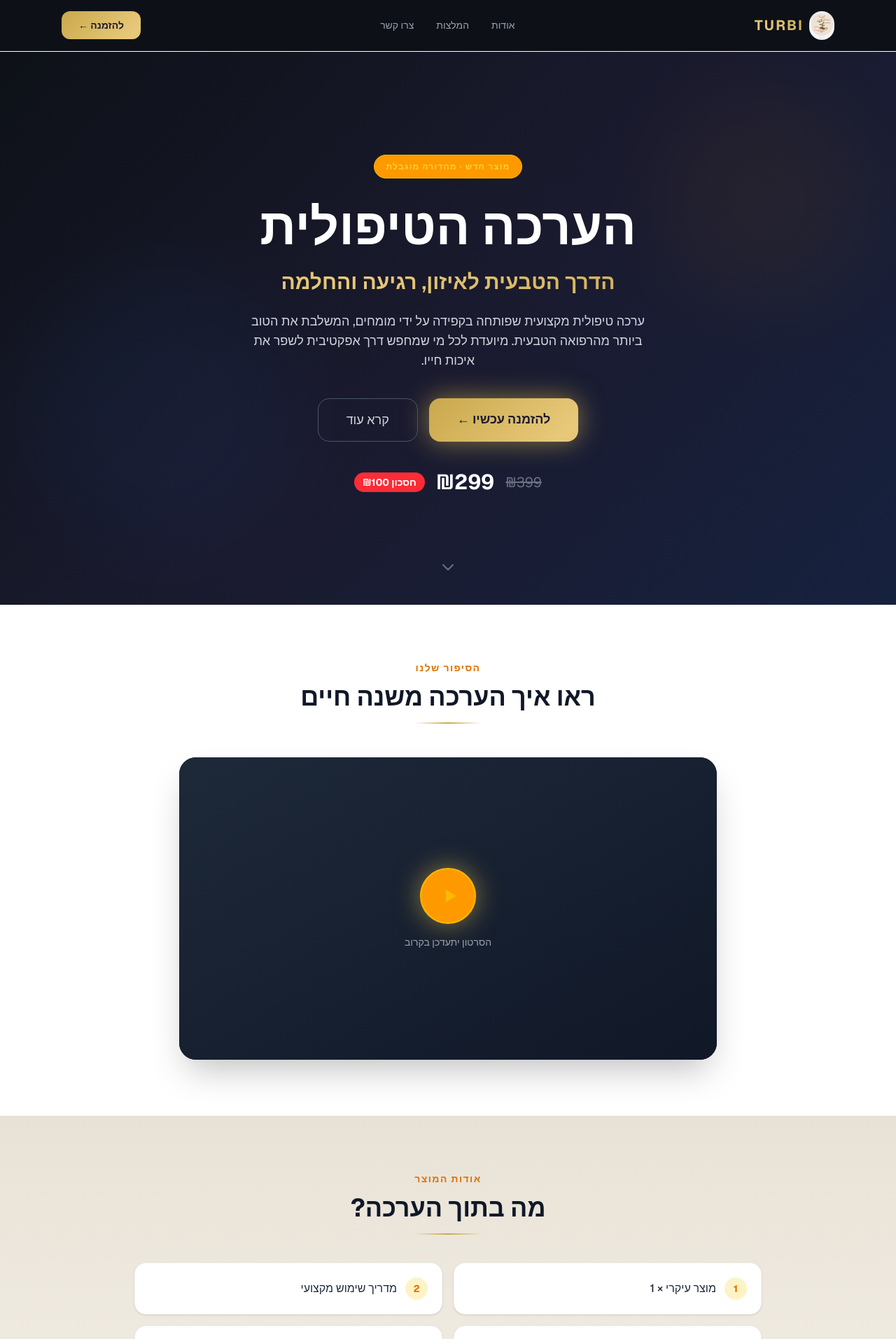
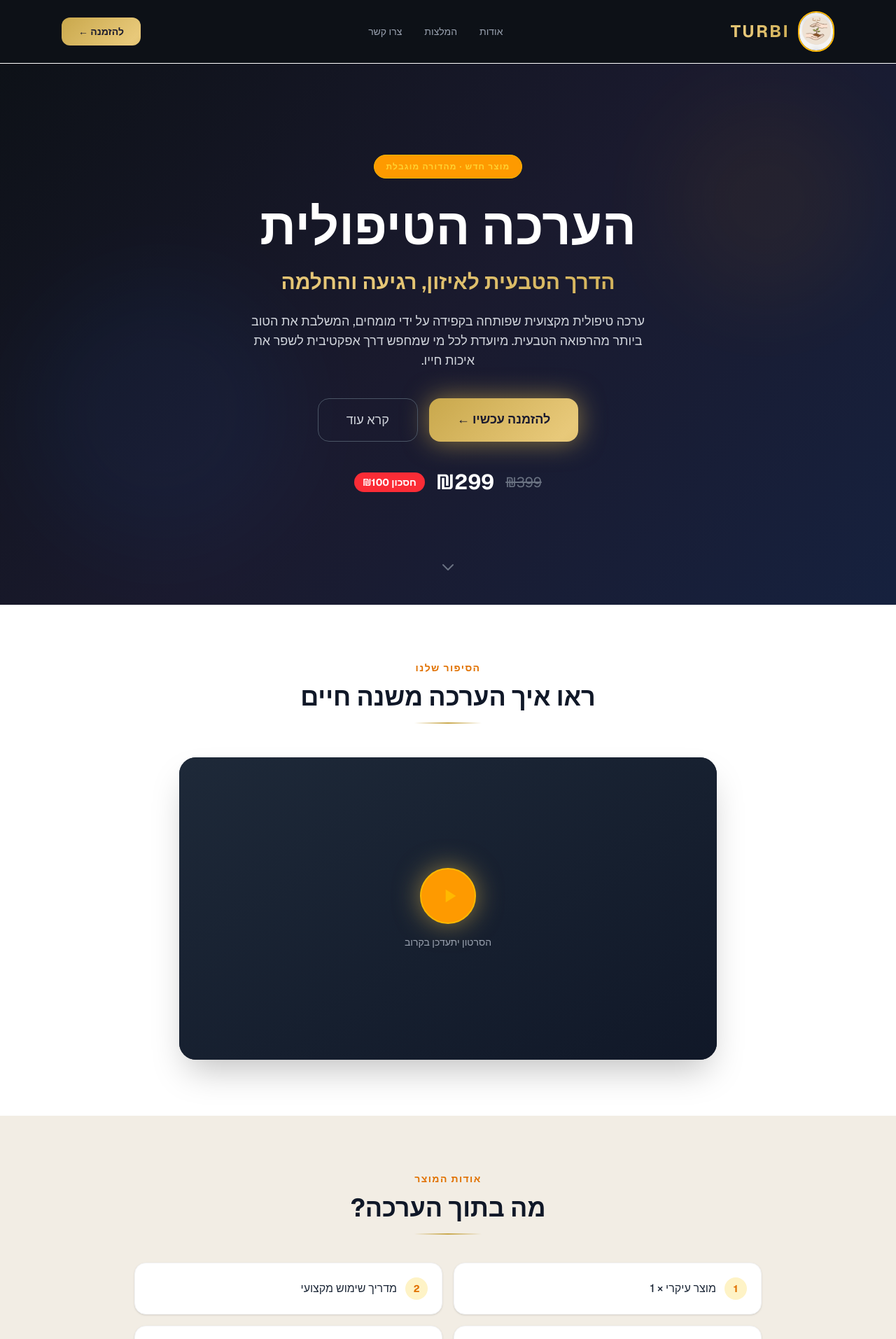
Before and after one commit to pelesolomon12-design/TURBI---Doctor, a Next.js app: page / in a window 1280 px wide. Shown: the top 1913 px of the page at 70% size. Built offline with nearby package versions, Linux system fonts and the light colour scheme.

Commit message:
logo bigger, unified bg, favicon

```diff
--- a/app/globals.css
+++ b/app/globals.css
@@ -62,7 +62,7 @@ body {
   background: linear-gradient(135deg, #0d1117 0%, #1a1a2e 50%, #16213e 100%);
 }
 .bg-section-alt {
-  background: linear-gradient(180deg, #e8e2d6 0%, #f2ede4 100%);
+  background: #f2ede4;
 }
 
 /* Card hover effect */
--- a/app/layout.tsx
+++ b/app/layout.tsx
@@ -20,9 +20,9 @@ export default function RootLayout({ children }: { children: React.ReactNode })
         {/* Sticky Nav */}
         <header className="fixed top-0 w-full z-50 bg-[#0d1117] bg-opacity-95 backdrop-blur-md border-b border-white border-opacity-5">
           <div className="max-w-6xl mx-auto px-6 py-4 flex items-center justify-between">
-            <a href="/" className="flex items-center gap-2">
-              <Image src="/hero.jpeg" alt="TURBI" width={36} height={36} className="rounded-full object-cover" />
-              <span className="text-white font-bold text-xl tracking-widest gold-shimmer">TURBI</span>
+            <a href="/" className="flex items-center gap-3">
+              <Image src="/hero.jpeg" alt="TURBI" width={52} height={52} className="rounded-full object-cover border-2 border-amber-400" />
+              <span className="text-white font-bold text-2xl tracking-widest gold-shimmer">TURBI</span>
             </a>
             <nav className="hidden md:flex gap-8 text-sm text-gray-400">
               <a href="/#about" className="hover:text-white transition-colors">אודות</a>
```
Also changed, not shown: app/icon.jpeg (added).
